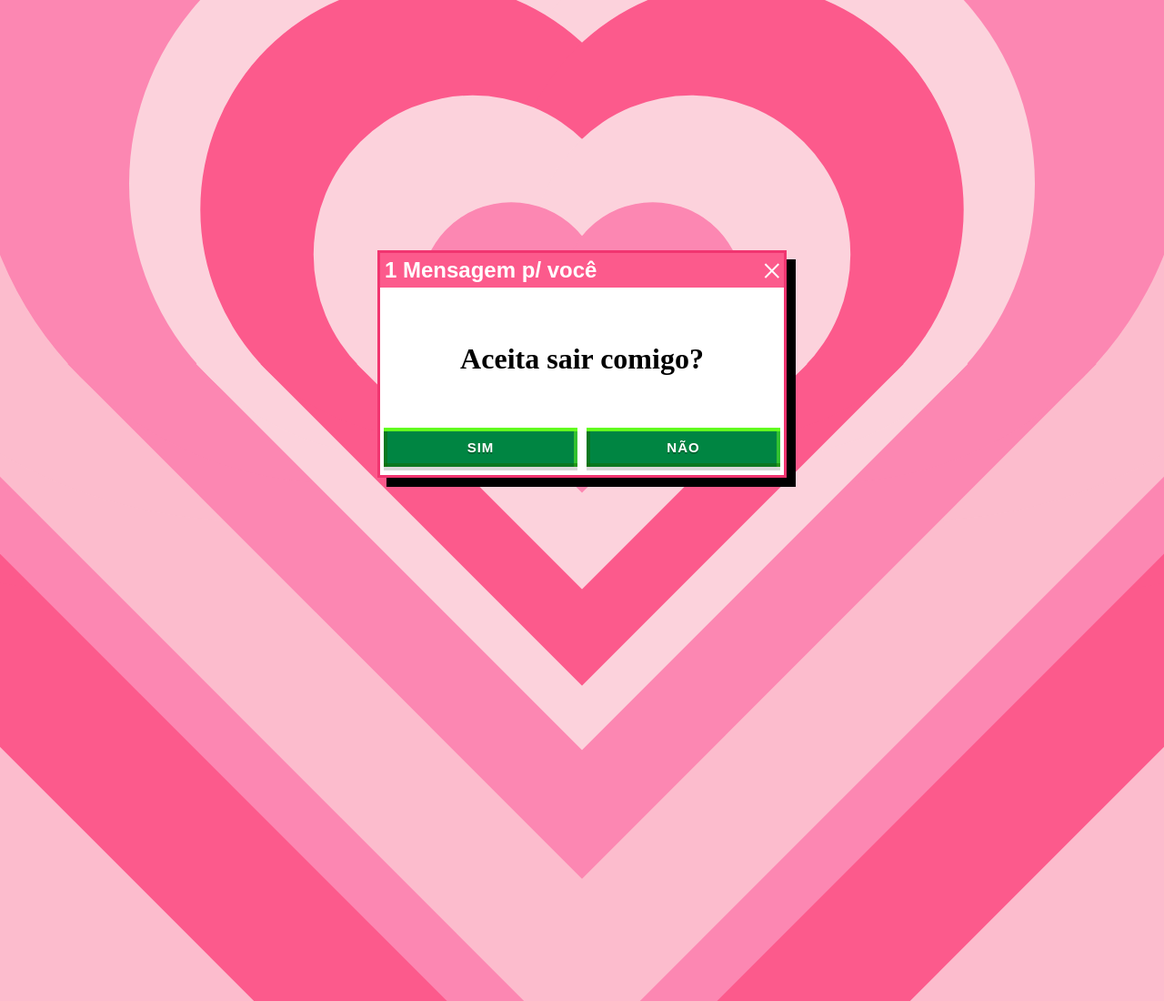
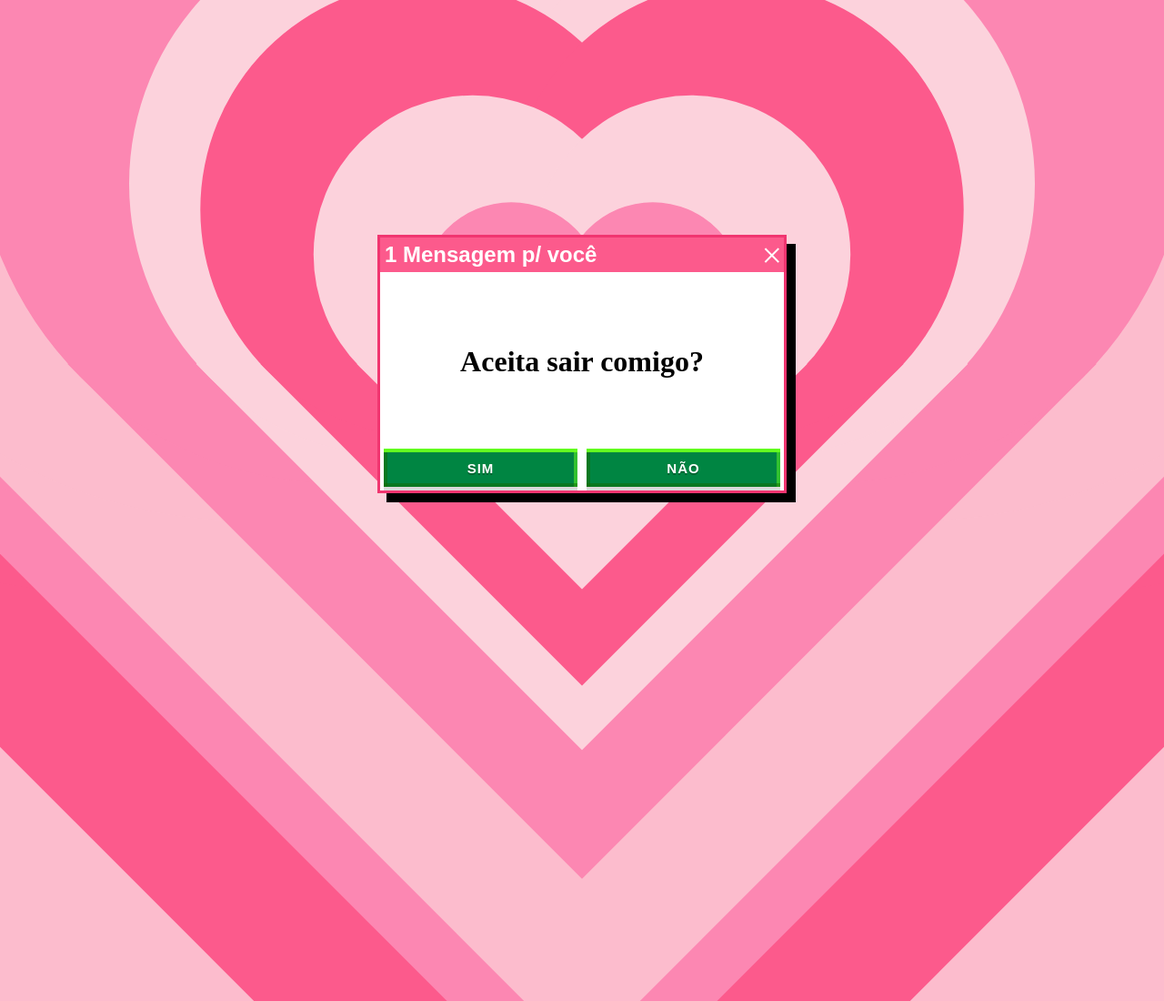
Before and after one commit to vitoriaellen03/cart-o, a plain HTML site: page cartaozi/index.html in a window 1280 px wide. Shown: the top 1100 px of the page at 91% size. Drawn offline with Linux system fonts and the light colour scheme.

Commit message:
Update style.css

```diff
--- a/cartaozi/style.css
+++ b/cartaozi/style.css
@@ -31,6 +31,10 @@ h2{
 
 /**/
 
+h1{
+    padding: 20px;
+}
+
 #conteudo{
     justify-content: center;
     align-items: center;
@@ -42,7 +46,7 @@ h2{
     background-color: white;
     width: 450px;
     border: solid #f13570;
-    height: 250px;
+    min-height: 250px;
     box-shadow: 10px 10px;
 }
 .mens{
```
